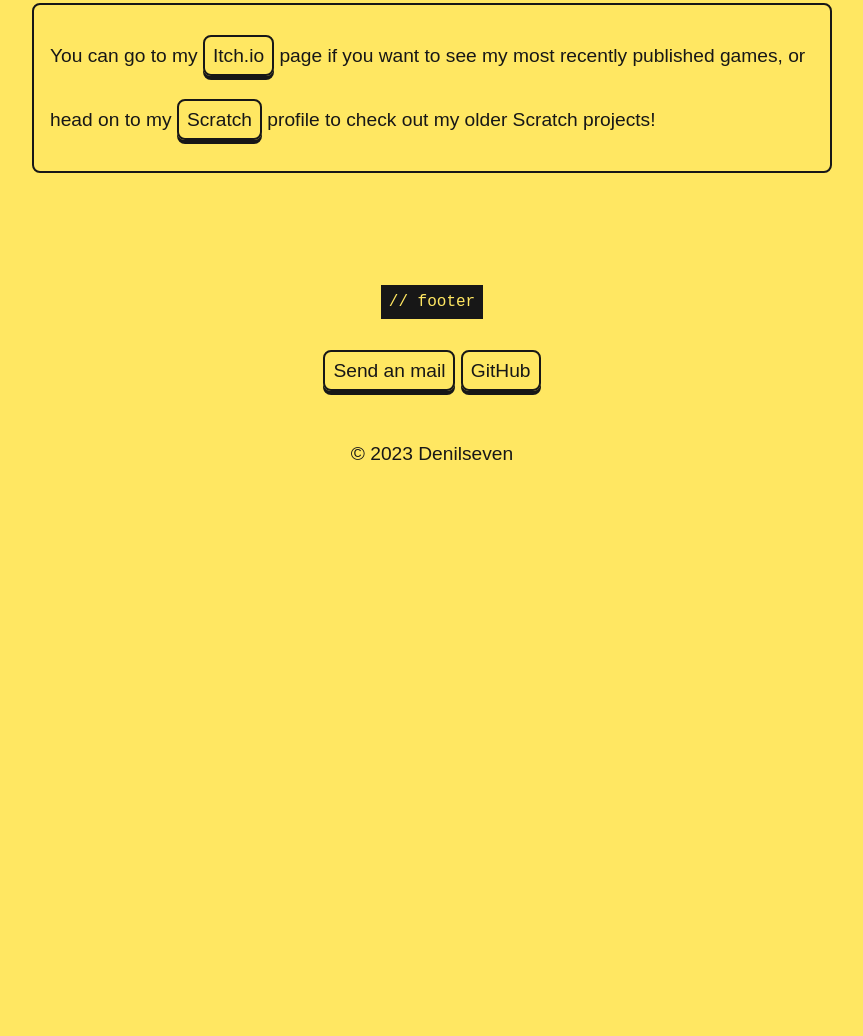
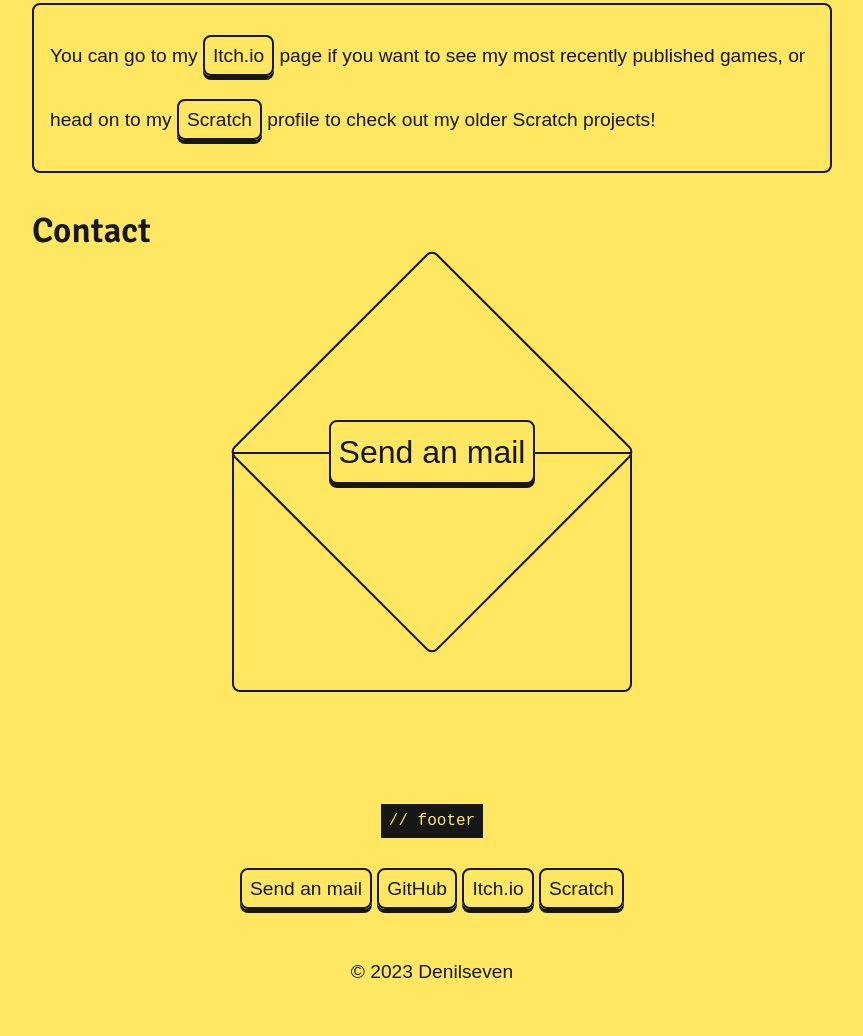
Before and after one commit to Denilseven/denilseven.github.io, a plain HTML site: page index.html in a window 1280 px wide. Shown: the part 2913-3949 px from the top of the page, without its empty margins (208-1071 px from the left). Before the commit the page ends 3431 px from the top, so only its background shows below. Drawn offline with Linux system fonts and the light colour scheme; a web font is replaced by a local one.

Commit message:
Add contact section with card decoration

```diff
--- a/index.html
+++ b/index.html
@@ -165,6 +165,21 @@
 
         </section>
 
+        <!-- <section id="projects">
+            <h2>Highlighted projects</h2>
+        </section> -->
+
+        <section id="contact">
+            <h2>Contact</h2>
+
+            <div class="card-wrapper">
+                <a href="mailto:denil918@duck.com" id="send-mail" class="link-button">Send an mail</a>
+                <div class="card1"> </div>
+                <div class="card2"></div>
+            </div>
+
+        </section>
+
         <!-- <section id="news">
             <h2>News</h2>
         </section> -->
@@ -176,8 +191,8 @@
             <p>
                 <a href="mailto:denil918@duck.com" class="link-button">Send an mail</a>
                 <a href="https://github.com/Denilseven" class="link-button">GitHub</a>
-                <!-- <a href="https://denilmakesgames.itch.io/" class="link-button">Itch.io</a> -->
-                <!-- <a href="https://scratch.mit.edu/users/Denil7/projects/" class="link-button">Scratch</a> -->
+                <a href="https://denilmakesgames.itch.io/" class="link-button">Itch.io</a>
+                <a href="https://scratch.mit.edu/users/Denil7/projects/" class="link-button">Scratch</a>
             </p>
             <p id="copyright">© 2023 Denilseven</p>
     </footer>
--- a/styles.css
+++ b/styles.css
@@ -157,6 +157,57 @@ footer {
     100% { transform: translateX(0); }
 }
 
+/* CARD ELEMENT */
+
+.card-wrapper {
+    margin-left: auto;
+    margin-right: auto;
+    margin-top: min(
+        calc(var(--normal-width) * 0.25),
+        calc(var(--max-width) * 0.5)
+    );
+    width: calc(var(--normal-width) * 0.5);
+    max-width: var(--max-width);
+    aspect-ratio: 1 / 0.6;
+    position: relative;
+    display: flex;
+    align-items: center;
+    justify-content: center;
+}
+
+.card1 {
+    width: calc(var(--normal-width) * 0.5);
+    max-width: var(--max-width);
+    aspect-ratio: 1 / 0.6;
+    border: var(--border-thickness) solid var(--text-color);
+    border-radius: 0 0 var(--border-radius) var(--border-radius);
+    position: absolute;
+    top: 0;
+}
+
+.card2 {
+    width: calc(var(--normal-width) * 0.36);
+    max-width: calc(var(--max-width) * 0.72);
+    aspect-ratio: 1 / 1;
+    border: var(--border-thickness) solid var(--text-color);
+    border-radius: var(--border-radius);
+    transform: rotate(45deg);
+    position: absolute;
+    top: max(
+        calc(var(--normal-width) * -0.18),
+        calc(var(--max-width) * -0.36)
+    );
+}
+
+#send-mail {
+    font-size: 2rem;
+    height: 4rem;
+    position: absolute;
+    top: -2rem;
+    display: flex;
+    align-items: center;
+}
+
 /* LINKS */
 
 a:hover {
@@ -164,6 +215,9 @@ a:hover {
 }
 
 .link-button {
+    z-index: 10;
+    height: fit-content;
+    background-color: var(--body-color);
     color: var(--text-color);
     text-decoration: none;
     border: var(--border-thickness) solid var(--text-color);
```
